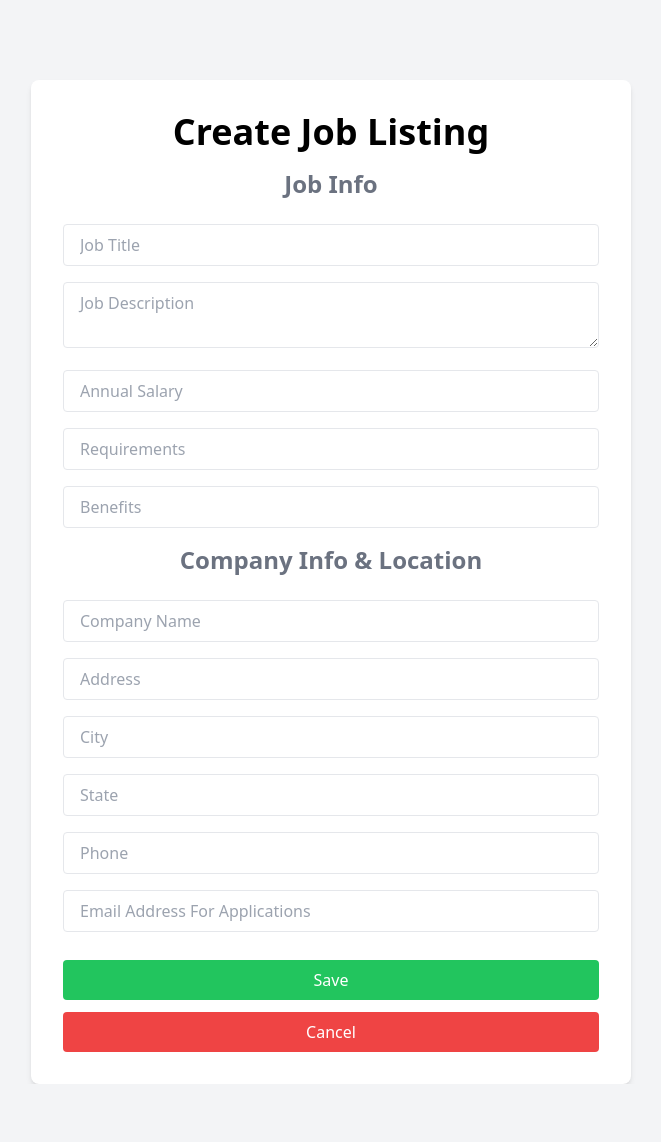
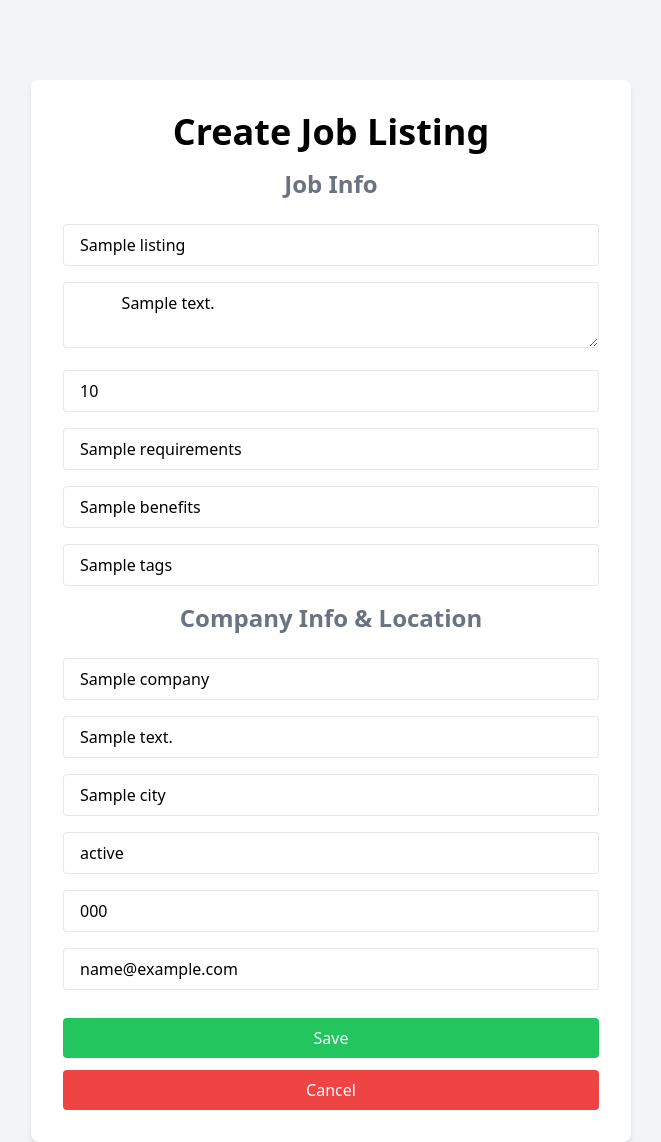
Before and after one commit to jfroux83/workopia, a PHP site: template App/views/listings/create.view.php in a window 1280 px wide. Shown: the whole page, without its empty margins (309-970 px from the left). Before the commit the page ends 1084 px from the top, so only its background shows below. Run offline with PHP 8.4, Linux system fonts and the light colour scheme; the template is opened without the code that fills it: most values are stand-ins (such as "Sample title", 1, 10 or a date in 2020); data that the repository does not hold is empty.

Commit message:
Adding Validation class, post route with method to store listings

```diff
--- a/App/views/listings/create.view.php
+++ b/App/views/listings/create.view.php
@@ -10,45 +10,55 @@
         <div class="message bg-green-100 p-3 my-3">
           This is a success message.
         </div> -->
-    <form method="POST">
+    <form method="POST" action="/listings">
       <h2 class="text-2xl font-bold mb-6 text-center text-gray-500">
         Job Info
       </h2>
+      <?php if (isset($errors)) : ?>
+        <?php foreach ($errors as $error) : ?>
+          <div class="message bg-red-100 my-3"><?= $error ?></div>
+        <?php endforeach; ?>
+      <?php endif; ?>
       <div class="mb-4">
-        <input type="text" name="title" placeholder="Job Title" class="w-full px-4 py-2 border rounded focus:outline-none" />
+        <input type="text" name="title" placeholder="Job Title" class="w-full px-4 py-2 border rounded focus:outline-none" value="<?= $listing['title'] ?? '' ?>" />
       </div>
       <div class="mb-4">
-        <textarea name="description" placeholder="Job Description" class="w-full px-4 py-2 border rounded focus:outline-none"></textarea>
+        <textarea name="description" placeholder="Job Description" class="w-full px-4 py-2 border rounded focus:outline-none">
+          <?= $listing['description'] ?? '' ?>
+        </textarea>
       </div>
       <div class="mb-4">
-        <input type="text" name="salary" placeholder="Annual Salary" class="w-full px-4 py-2 border rounded focus:outline-none" />
+        <input type="text" name="salary" placeholder="Annual Salary" class="w-full px-4 py-2 border rounded focus:outline-none" value="<?= $listing['salary'] ?? '' ?>" />
       </div>
       <div class="mb-4">
-        <input type="text" name="requirements" placeholder="Requirements" class="w-full px-4 py-2 border rounded focus:outline-none" />
+        <input type="text" name="requirements" placeholder="Requirements" class="w-full px-4 py-2 border rounded focus:outline-none" value="<?= $listing['requirements'] ?? '' ?>" />
       </div>
       <div class="mb-4">
-        <input type="text" name="benefits" placeholder="Benefits" class="w-full px-4 py-2 border rounded focus:outline-none" />
+        <input type="text" name="benefits" placeholder="Benefits" class="w-full px-4 py-2 border rounded focus:outline-none" value="<?= $listing['benefits'] ?? '' ?>" />
+      </div>
+      <div class="mb-4">
+        <input type="text" name="tags" placeholder="Tags" class="w-full px-4 py-2 border rounded focus:outline-none" value="<?= $listing['tags'] ?? '' ?>" />
       </div>
       <h2 class="text-2xl font-bold mb-6 text-center text-gray-500">
         Company Info & Location
       </h2>
       <div class="mb-4">
-        <input type="text" name="company" placeholder="Company Name" class="w-full px-4 py-2 border rounded focus:outline-none" />
+        <input type="text" name="company" placeholder="Company Name" class="w-full px-4 py-2 border rounded focus:outline-none" value="<?= $listing['company'] ?? '' ?>" />
       </div>
       <div class="mb-4">
-        <input type="text" name="address" placeholder="Address" class="w-full px-4 py-2 border rounded focus:outline-none" />
+        <input type="text" name="address" placeholder="Address" class="w-full px-4 py-2 border rounded focus:outline-none" value="<?= $listing['address'] ?? '' ?>" />
       </div>
       <div class="mb-4">
-        <input type="text" name="city" placeholder="City" class="w-full px-4 py-2 border rounded focus:outline-none" />
+        <input type="text" name="city" placeholder="City" class="w-full px-4 py-2 border rounded focus:outline-none" value="<?= $listing['city'] ?? '' ?>" />
       </div>
       <div class="mb-4">
-        <input type="text" name="state" placeholder="State" class="w-full px-4 py-2 border rounded focus:outline-none" />
+        <input type="text" name="state" placeholder="State" class="w-full px-4 py-2 border rounded focus:outline-none" value="<?= $listing['state'] ?? '' ?>" />
       </div>
       <div class="mb-4">
-        <input type="text" name="phone" placeholder="Phone" class="w-full px-4 py-2 border rounded focus:outline-none" />
+        <input type="text" name="phone" placeholder="Phone" class="w-full px-4 py-2 border rounded focus:outline-none" value="<?= $listing['phone'] ?? '' ?>" />
       </div>
       <div class="mb-4">
-        <input type="email" name="email" placeholder="Email Address For Applications" class="w-full px-4 py-2 border rounded focus:outline-none" />
+        <input type="email" name="email" placeholder="Email Address For Applications" class="w-full px-4 py-2 border rounded focus:outline-none" value="<?= $listing['email'] ?? '' ?>" />
       </div>
       <button class="w-full bg-green-500 hover:bg-green-600 text-white px-4 py-2 my-3 rounded focus:outline-none">
         Save
--- a/routes.php
+++ b/routes.php
@@ -4,3 +4,5 @@ $router->get('/', 'HomeController@index');
 $router->get('/listings', 'ListingController@index');
 $router->get('/listings/create', 'ListingController@create');
 $router->get('/listing/{id}', 'ListingController@show');
+
+$router->post('/listings', 'ListingController@store');
```
Also changed, not shown: App/controllers/ListingController.php (+61 -0 lines), App/views/home.view.php (+5 -3 lines), App/views/listings/index.view.php (+5 -3 lines), App/views/listings/show.view.php (+5 -3 lines), Framework/Validation.php (added, +53 -0 lines), helpers.php (+24 -0 lines).
